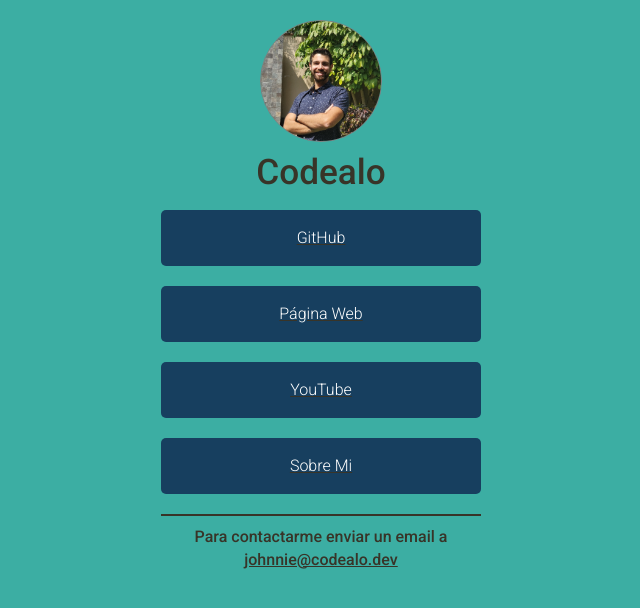
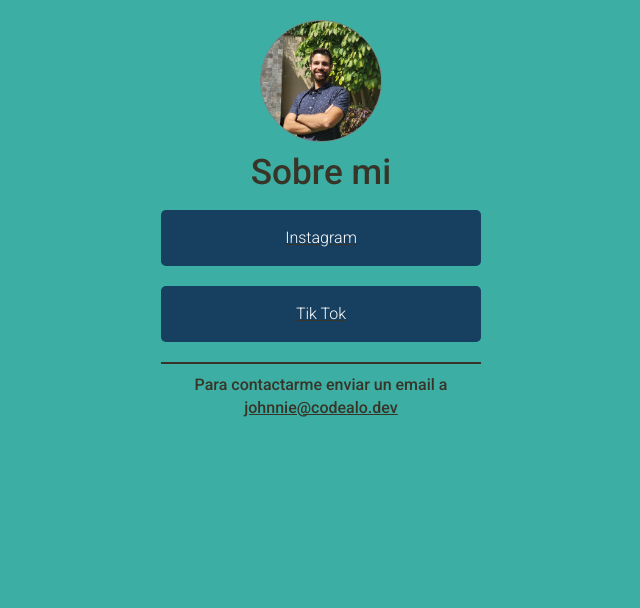
Before and after one commit to SebastianHernadez/sebastianhernandz.github.com, a plain HTML site: page index.html in a window 1280 px wide. Shown: the whole page, without its empty margins (319-959 px from the left). Drawn offline with Linux system fonts and the light colour scheme.

Commit message:
actalizando

```diff
--- a/index.html
+++ b/index.html
@@ -16,20 +16,15 @@
     <div class="avatar">
       <img src="/assets/avatar.jpg" class="avatar-img" />
     </div>
-    <h1>Codealo</h1>
+    <h1>Sobre mi</h1>
     <div class="btn-group">
-      <a href="https://github.com/johnnietirado">
-        <div class="btn">GitHub</div>
+      <a href="https://www.instagram.com/pingu_arab/">
+        <div class="btn">Instagram</div>
       </a>
-      <a href="https://codealo.dev">
-        <div class="btn">Página Web</div>
+      <a href="https://www.tiktok.com/@pinguino_arabe">
+        <div class="btn">Tik Tok</div>
       </a>
-      <a href="https://www.youtube.com/channel/UCLdBO2AVbCohANbEtEHn1CA">
-        <div class="btn">YouTube</div>
-      </a>
-      <a href="/sobre-mi">
-        <div class="btn">Sobre Mi</div>
-      </a>
+
     </div>
     <div class="divider"></div>
     <footer class="footer">Para contactarme enviar un email a <a
```
